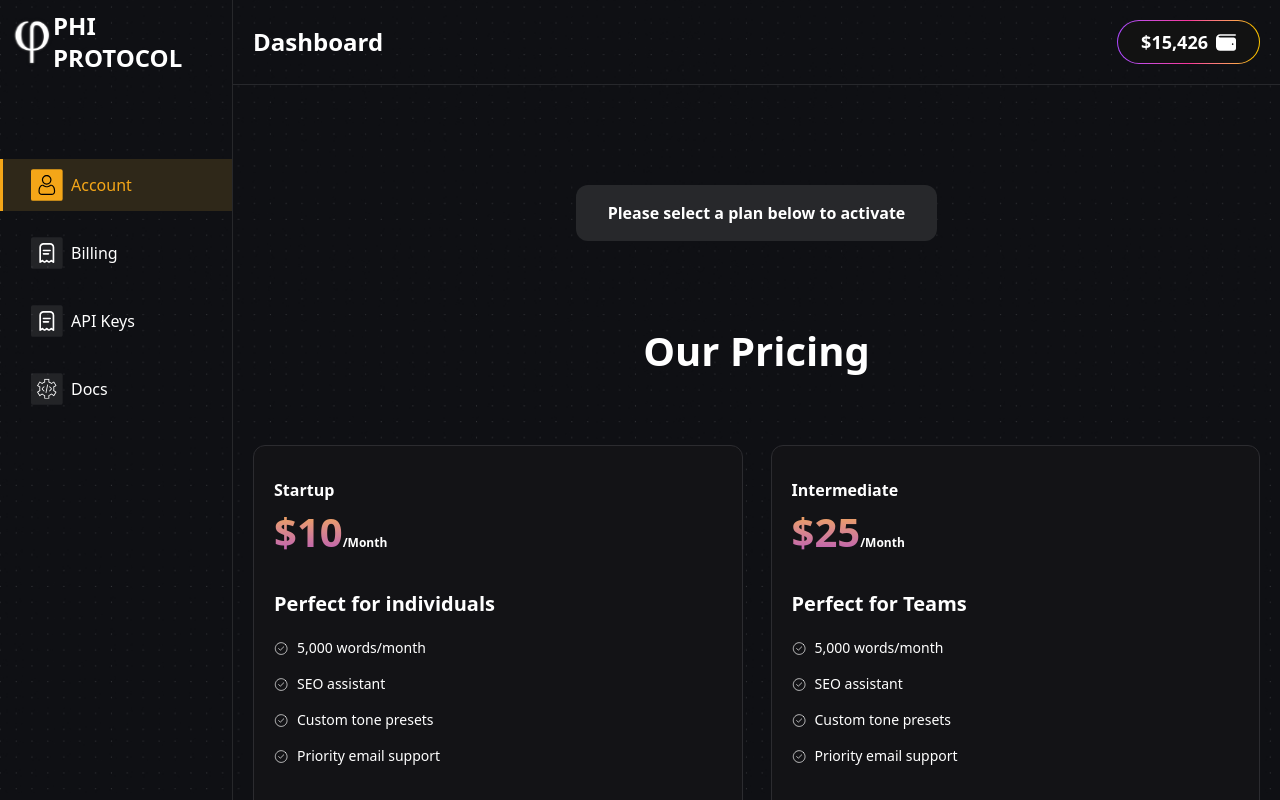
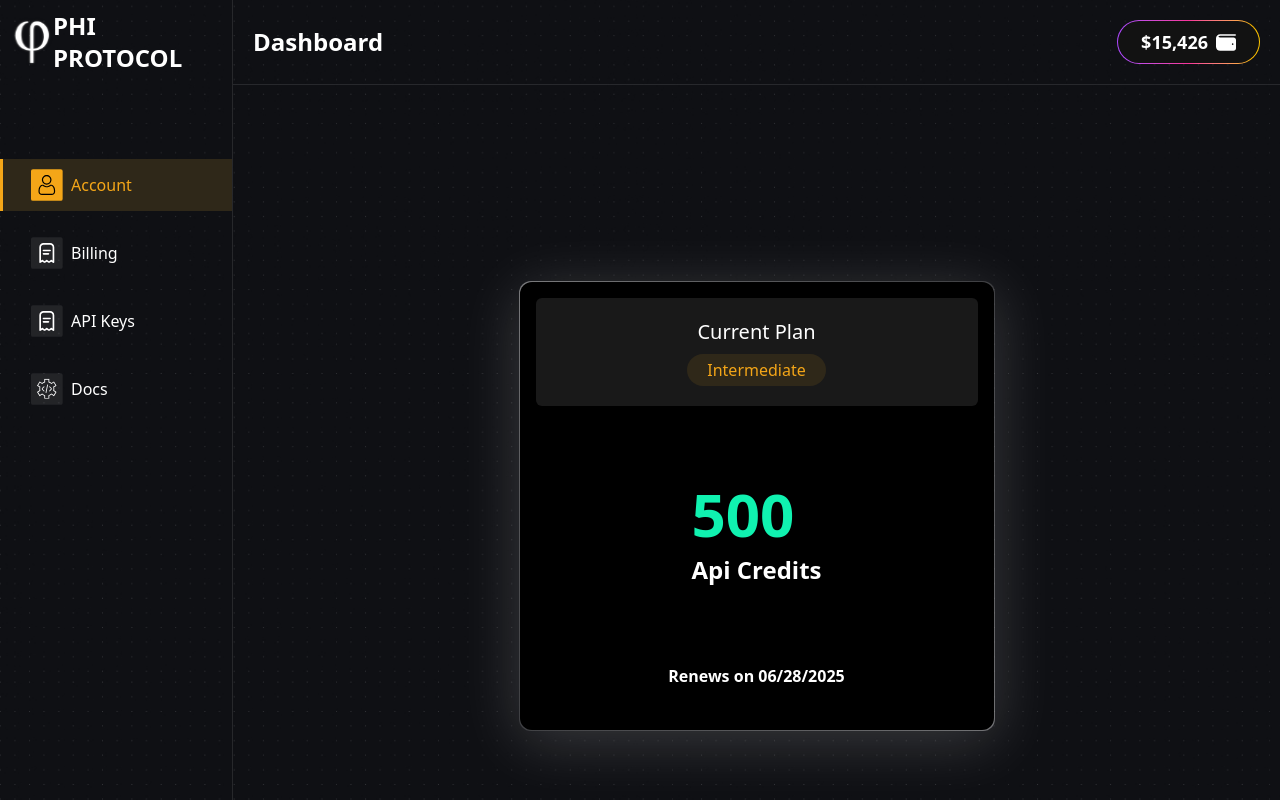
Before and after one commit to Anurag2k743/admindashboard, a Next.js app: page / in a window 1280 px wide. Shown: the top 800 px of the page. Built offline with nearby package versions, Linux system fonts and the light colour scheme.

Commit message:
first commit

```diff
--- a/src/app/page.tsx
+++ b/src/app/page.tsx
@@ -9,7 +9,7 @@ const page = () => {
     <>
 
       {
-        set ? <div className=''    onClick={setstate(false)}> <AccountTab/> </div>:<Ourpricing/>
+        set ? <div className='h-screen'    onClick={()=>{setstate(false)}}> <AccountTab/> </div>: <div className=''><Ourpricing/></div>
       }
 
 
```
